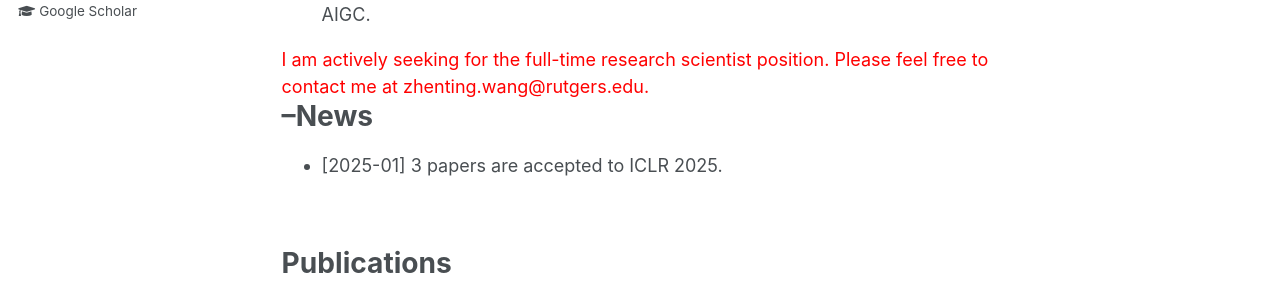
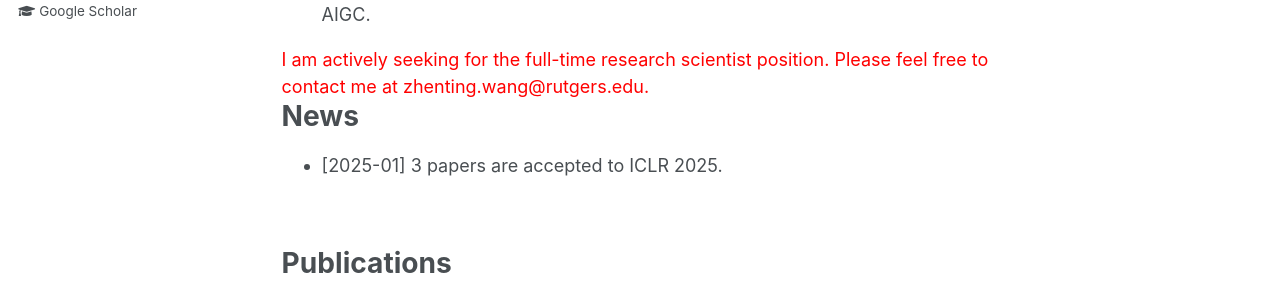
Before and after one commit to ZhentingWang/zhentingwang.github.io, a Jekyll site: the page built from _pages/about.md, in a window 1280 px wide and 900 px high. Shown: the part 321-616 px from the top of the window. Built offline with Jekyll 4.4.1, drawn with Linux system fonts in a browser that asks for light colours.

```diff
--- a/_pages/about.md
+++ b/_pages/about.md
@@ -13,7 +13,7 @@ redirect_from:
 
 <font color='red'> I am actively seeking for the full-time research scientist position. Please feel free to contact me at zhenting.wang@rutgers.edu.</font>
 
---News
+News
 ======
 * [2025-01] 3 papers are accepted to ICLR 2025.
 
```
